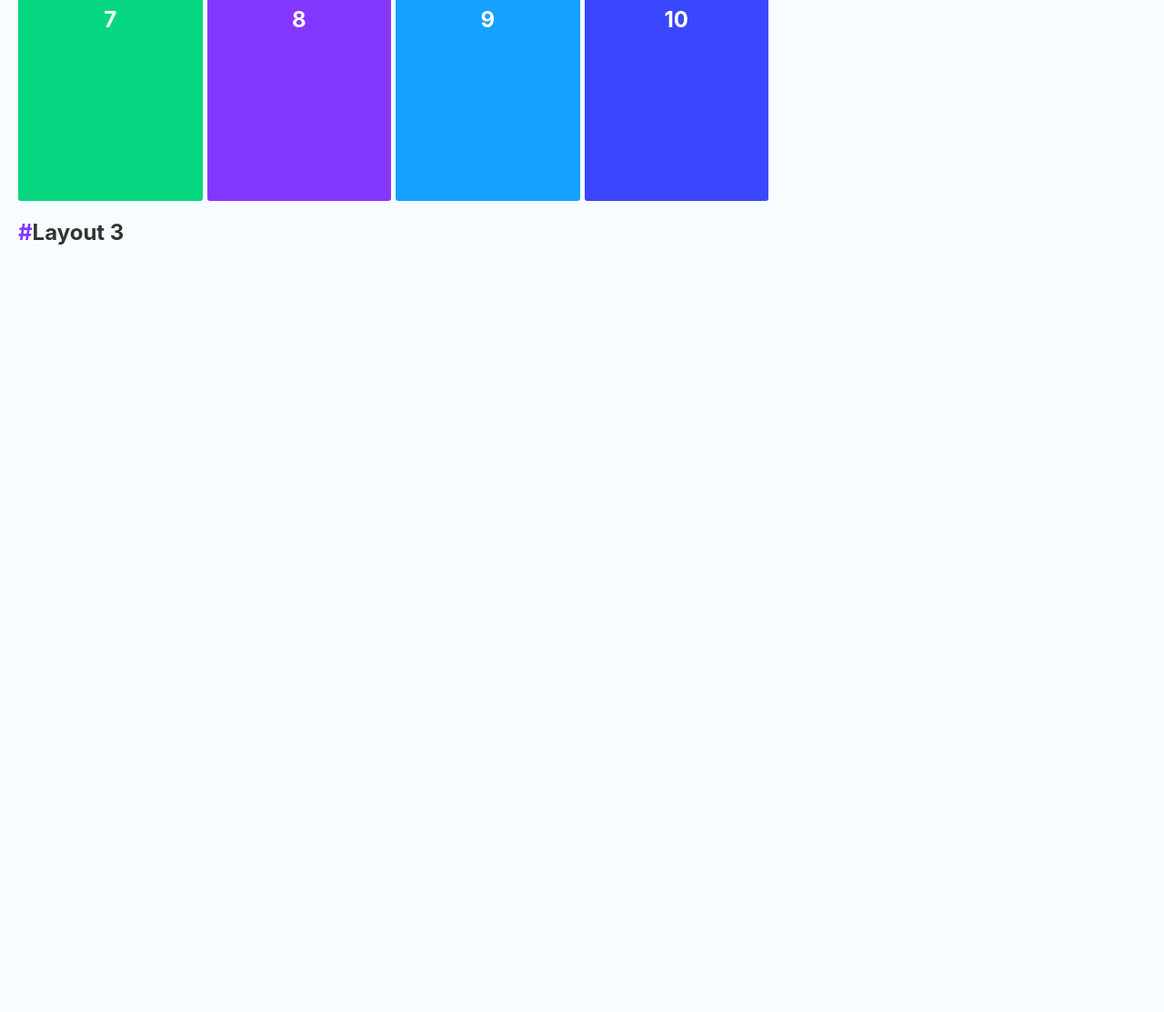
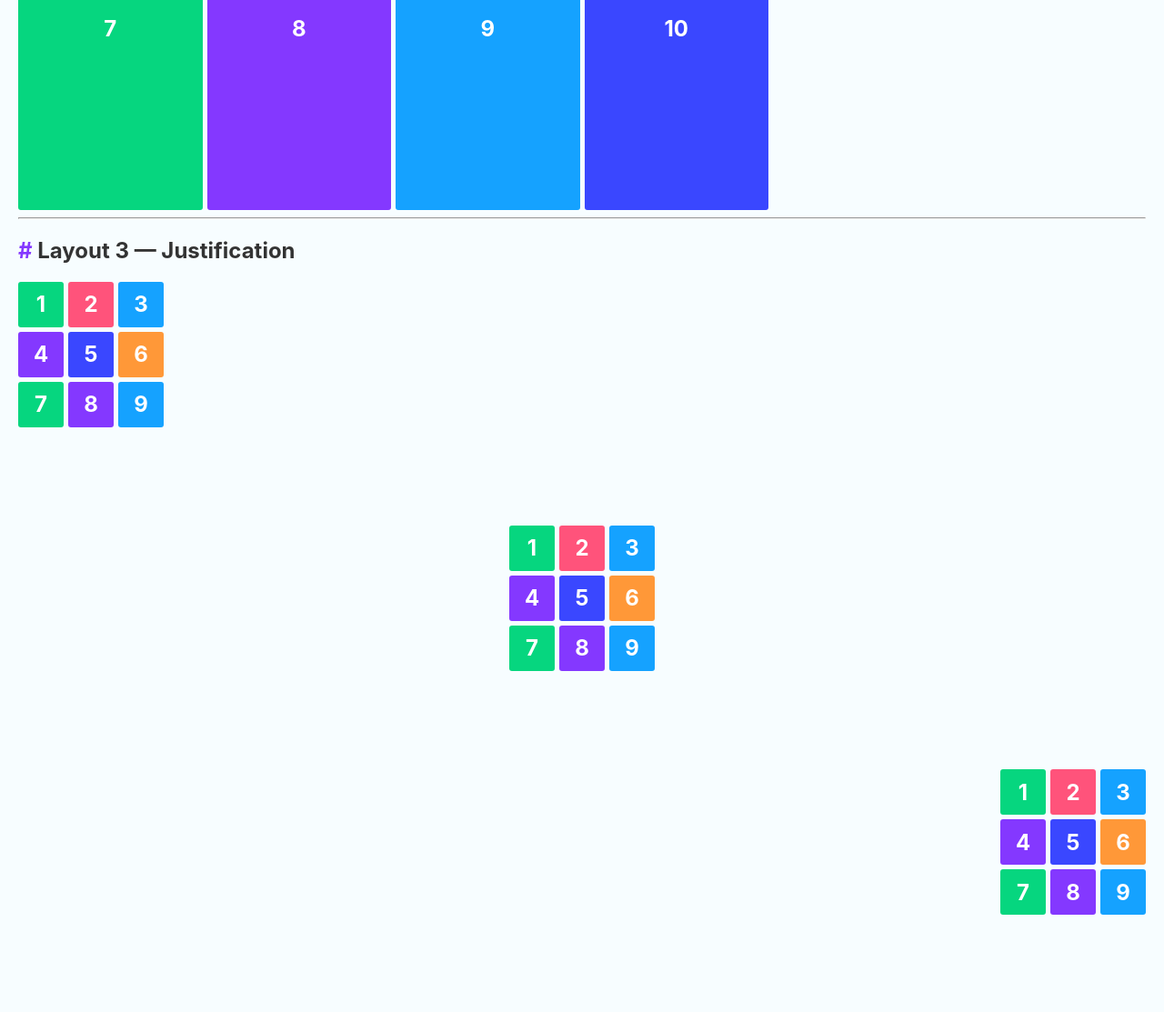
Before and after one commit to alnahian2003/cssgrid, a plain HTML site: page index.html in a window 1280 px wide. Shown: the part 1590-2703 px from the top of the page at 91% size. Before the commit the page ends 1890 px from the top, so only its background shows below. Drawn offline with Linux system fonts and the light colour scheme.

Commit message:
Layout 3 Completed

```diff
--- a/index.html
+++ b/index.html
@@ -26,8 +26,10 @@
       <div class="footer">Footer</div>
     </div>
 
+    <hr />
+
     <!-- Layout 2 -->
-    <h2><a href="#layout2">#</a>Layout 2</h2>
+    <h2><a href="#layout2">#</a> Layout 2</h2>
     <div id="layout2" class="wrapper container2">
       <div>1</div>
       <div>2</div>
@@ -41,7 +43,50 @@
       <div>10</div>
     </div>
 
+    <hr />
+
     <!-- Layout 3 -->
-    <h2><a href="#layout3">#</a>Layout 3</h2>
+    <h2><a href="#layout3">#</a> Layout 3 — Justification</h2>
+
+    <div id="layout3" class="container3">
+      <!-- Left Aligned -->
+      <div class="wrapper align-left">
+        <div>1</div>
+        <div>2</div>
+        <div>3</div>
+        <div>4</div>
+        <div>5</div>
+        <div>6</div>
+        <div>7</div>
+        <div>8</div>
+        <div>9</div>
+      </div>
+
+      <!-- Center Aligned -->
+      <div class="wrapper align-center">
+        <div>1</div>
+        <div>2</div>
+        <div>3</div>
+        <div>4</div>
+        <div>5</div>
+        <div>6</div>
+        <div>7</div>
+        <div>8</div>
+        <div>9</div>
+      </div>
+
+      <!-- Right Aligned -->
+      <div class="wrapper align-right">
+        <div>1</div>
+        <div>2</div>
+        <div>3</div>
+        <div>4</div>
+        <div>5</div>
+        <div>6</div>
+        <div>7</div>
+        <div>8</div>
+        <div>9</div>
+      </div>
+    </div>
   </body>
 </html>
--- a/style.css
+++ b/style.css
@@ -163,4 +163,35 @@ h6 {
 }
 /* ##### End Layout2 Styling ##### */
 
+/* ##### Layout2 Styling ##### */
+.container3 {
+  height: 100vh;
+  display: grid;
+  grid-template-columns: repeat(auto-fit, 1fr);
+  gap: 5px;
+}
+
+.container3 > .wrapper {
+  display: grid;
+  grid-template-columns: repeat(3, 50px);
+  grid-template-rows: repeat(2, 50px);
+  grid-auto-rows: 50px;
+  grid-auto-columns: 50px;
+  gap: 5px;
+}
+
+.align-left {
+  justify-content: left;
+}
+
+.align-center {
+  justify-content: center;
+}
+
+.align-right {
+  justify-content: right;
+}
+
+/* ##### End Layout2 Styling ##### */
+
 /* ##### End Main Styles ##### */
```
